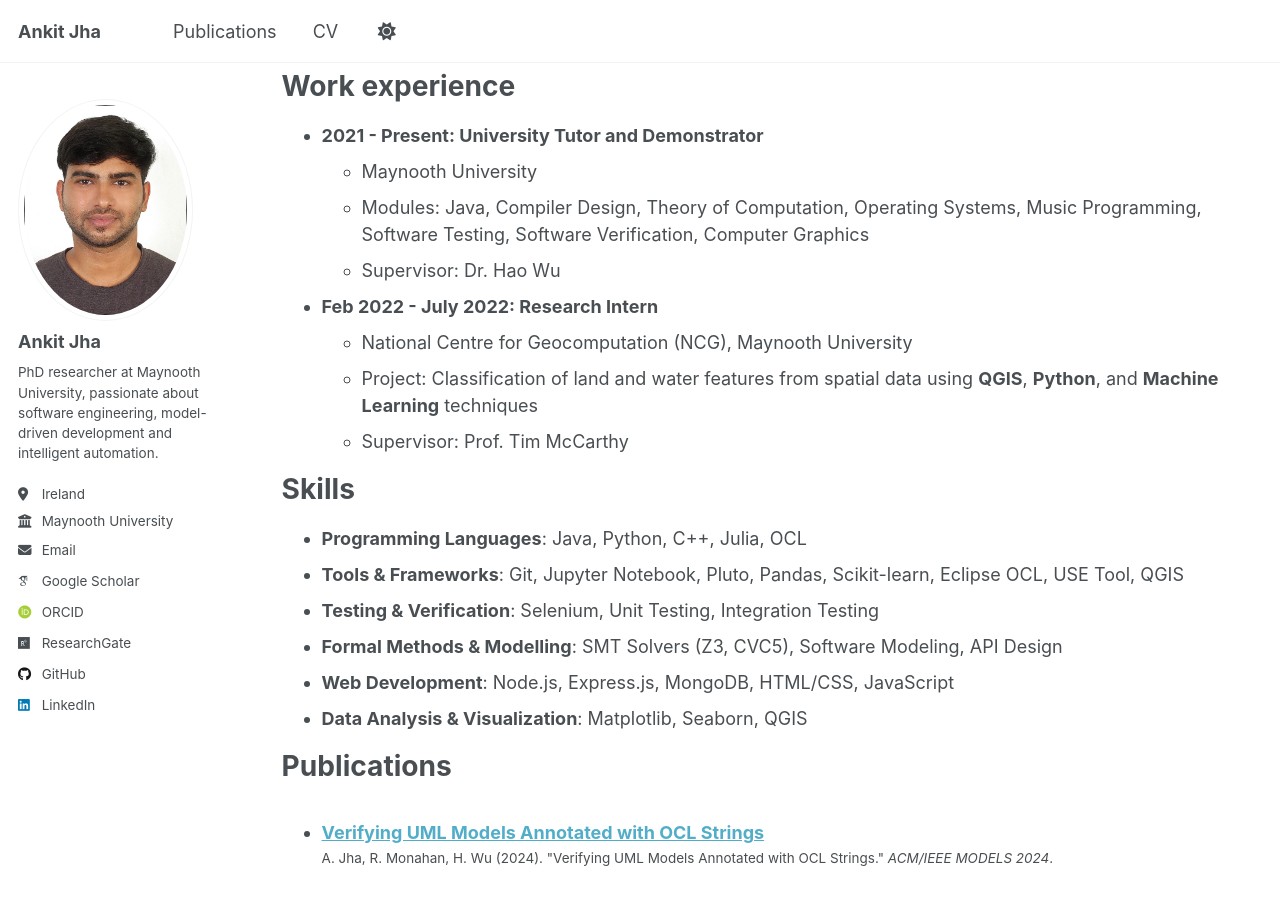
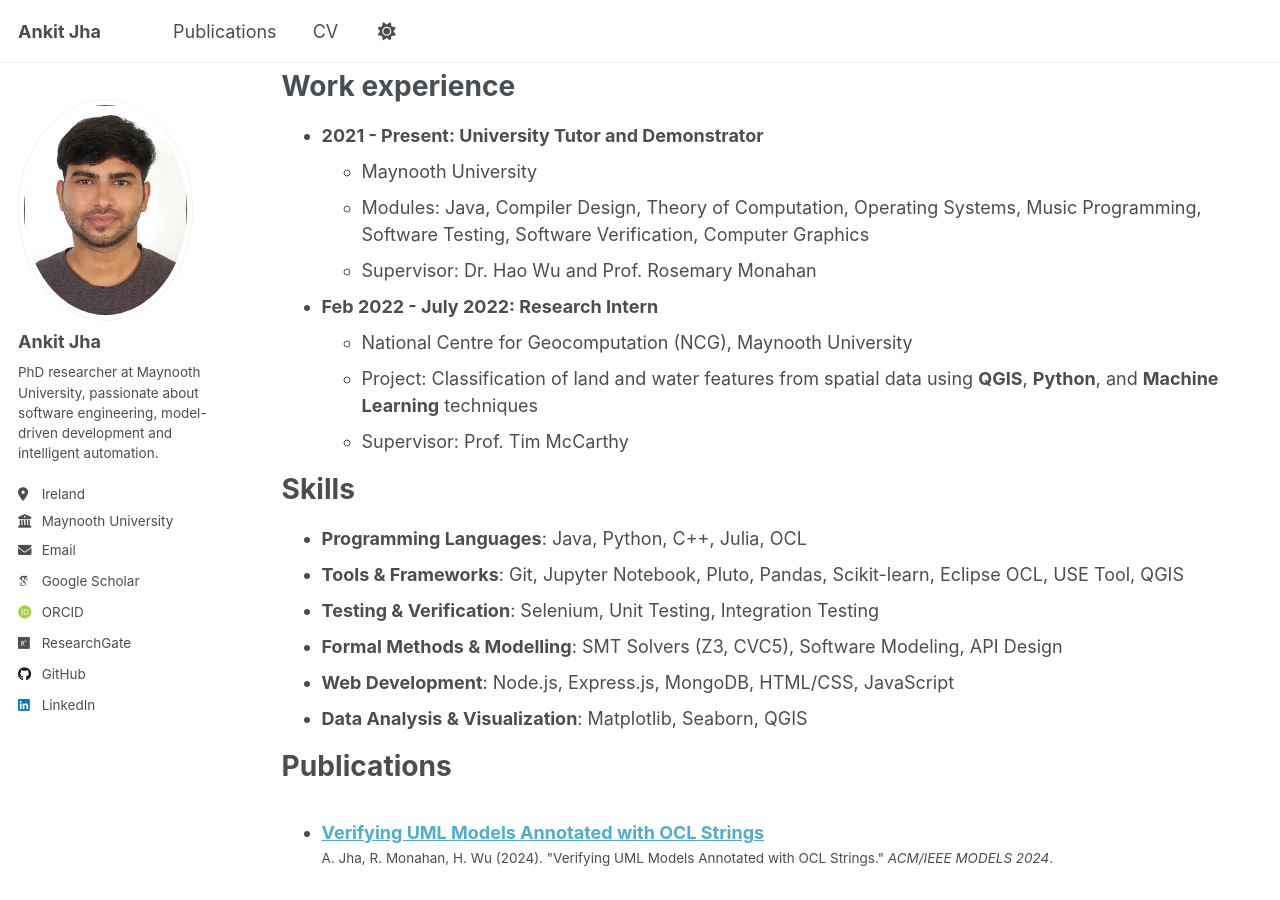
Before and after one commit to AnkitMU/VerifiedByAnkit.github.io, a Jekyll site: the page built from _pages/cv.md, in a window 1280 px wide and 900 px high, scrolled down 303 px. Built offline with Jekyll 4.4.1, drawn with Linux system fonts in a browser that asks for light colours; some web fonts are replaced.

Commit message:
Update cv.md

```diff
--- a/_pages/cv.md
+++ b/_pages/cv.md
@@ -21,7 +21,7 @@ Work experience
 * **2021 - Present: University Tutor and Demonstrator**
   * Maynooth University
   * Modules: Java, Compiler Design, Theory of Computation, Operating Systems, Music Programming, Software Testing, Software Verification, Computer Graphics
-  * Supervisor: Dr. Hao Wu
+  * Supervisor: Dr. Hao Wu and Prof. Rosemary Monahan
 
 * **Feb 2022 - July 2022: Research Intern**
   * National Centre for Geocomputation (NCG), Maynooth University
```
